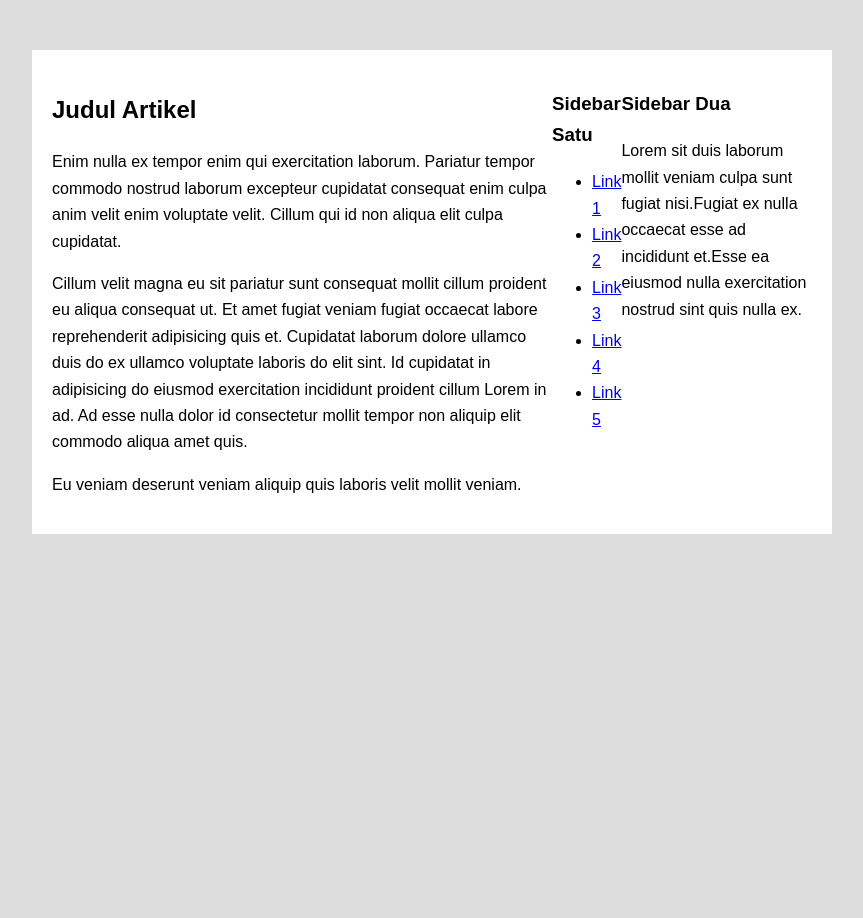
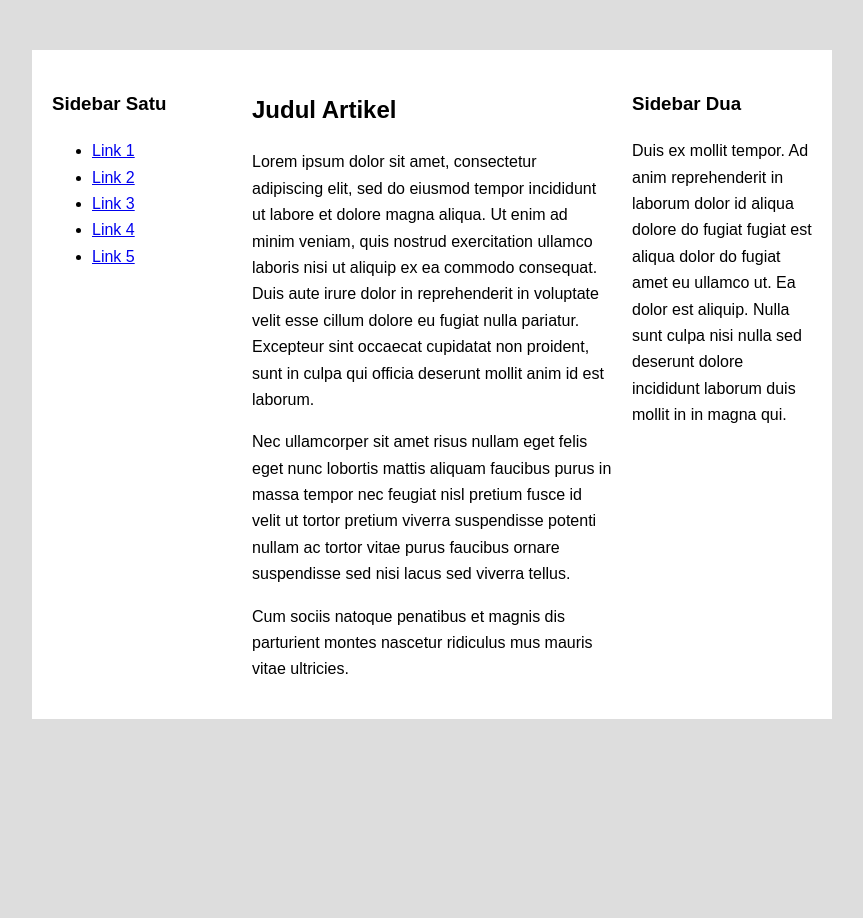
Before and after one commit to pembunuhGila/dasarWeb, a PHP site: page /flexbox.html in a window 1280 px wide. Shown: the top 918 px of the page, without its empty margins (208-1071 px from the left). After the commit the page ends 719 px from the top, so only its background shows below. Run offline with PHP 8.4, Linux system fonts and the light colour scheme.

Commit message:
Tugas no. 1

```diff
--- a/JS2/flexbox.html
+++ b/JS2/flexbox.html
@@ -1,18 +1,12 @@
 <!DOCTYPE html>
-<html>
+<html lang="id">
 <head>
-    <title>Latihan Flexbox</title>
+  <meta charset="UTF-8">
+  <title>Flexbox</title>
   <link rel="stylesheet" type="text/css" href="style1.css">
 </head>
 <body>
   <div class="container-satu">
-        <div class="kolom-utama">
-            <h2>Judul Artikel</h2>
-            <p>Enim nulla ex tempor enim qui exercitation laborum. Pariatur tempor commodo nostrud laborum excepteur cupidatat consequat enim culpa anim velit enim voluptate velit. Cillum qui id non aliqua elit culpa cupidatat.</p>
-            <p>Cillum velit magna eu sit pariatur sunt consequat mollit cillum proident eu aliqua consequat ut. Et amet fugiat veniam fugiat occaecat labore reprehenderit adipisicing quis et. Cupidatat laborum dolore ullamco duis do ex ullamco voluptate laboris do elit sint. Id cupidatat in adipisicing do eiusmod exercitation incididunt proident cillum Lorem in ad. Ad esse nulla dolor id consectetur mollit tempor non aliquip elit commodo aliqua amet quis.</p>
-            <p>Eu veniam deserunt veniam aliquip quis laboris velit mollit veniam.</p>
-        </div>
-
     <div class="sidebar-satu">
       <h3>Sidebar Satu</h3>
       <ul>
@@ -24,9 +18,18 @@
       </ul>
     </div>
 
+    <div class="kolom-utama">
+      <h2>Judul Artikel</h2>
+      <p>Lorem ipsum dolor sit amet, consectetur adipiscing elit, sed do eiusmod tempor incididunt ut labore et dolore magna aliqua. Ut enim ad minim veniam, quis nostrud exercitation ullamco laboris nisi ut aliquip ex ea commodo consequat. Duis aute irure dolor in reprehenderit in voluptate velit esse cillum dolore eu fugiat nulla pariatur. Excepteur sint occaecat cupidatat non proident, sunt in culpa qui officia deserunt mollit anim id est laborum.</p>
+      <p>Nec ullamcorper sit amet risus nullam eget felis eget nunc lobortis mattis aliquam faucibus purus in massa tempor nec feugiat nisl pretium fusce id velit ut tortor pretium viverra suspendisse potenti nullam ac tortor vitae purus faucibus ornare suspendisse sed nisi lacus sed viverra tellus.</p>
+      <p>Cum sociis natoque penatibus et magnis dis parturient montes nascetur ridiculus mus mauris vitae ultricies.</p>
+    </div>
+
     <div class="sidebar-dua">
       <h3>Sidebar Dua</h3>
-            <p>Lorem sit duis laborum mollit veniam culpa sunt fugiat nisi.Fugiat ex nulla occaecat esse ad incididunt et.Esse ea eiusmod nulla exercitation nostrud sint quis nulla ex.</p>
+      <p>
+        Duis ex mollit tempor. Ad anim reprehenderit in laborum dolor id aliqua dolore do fugiat fugiat est aliqua dolor do fugiat amet eu ullamco ut. Ea dolor est aliquip. Nulla sunt culpa nisi nulla sed deserunt dolore incididunt laborum duis mollit in in magna qui.
+      </p>
     </div>
   </div>
 </body>
--- a/JS2/style1.css
+++ b/JS2/style1.css
@@ -7,7 +7,6 @@ body {
   font-family: Arial, Helvetica, sans-serif;
   background-color: #ddd;
   line-height: 1.65;
-    padding-bottom: 1000px;
 }
 
 .container-satu {
@@ -17,4 +16,17 @@ body {
   padding: 20px;
   box-sizing: border-box;
   display: flex;
+  gap: 20px;
 }
+
+.sidebar-satu {
+  flex: 1;
+}
+
+.kolom-utama {
+  flex: 2;
+}
+
+.sidebar-dua {
+  flex: 1;
+}
```
Lines whose indentation alone changed are shown as unchanged.
